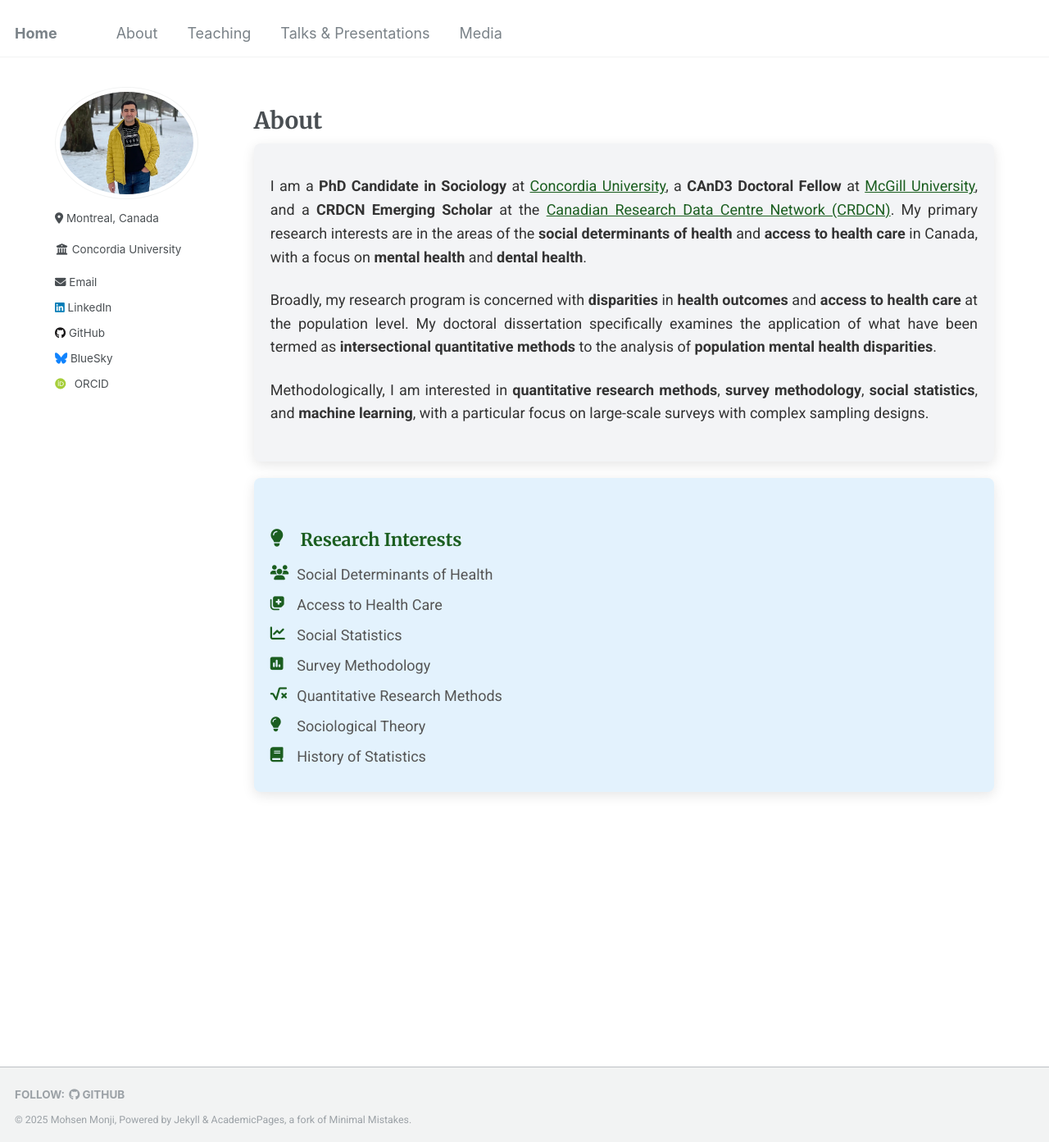
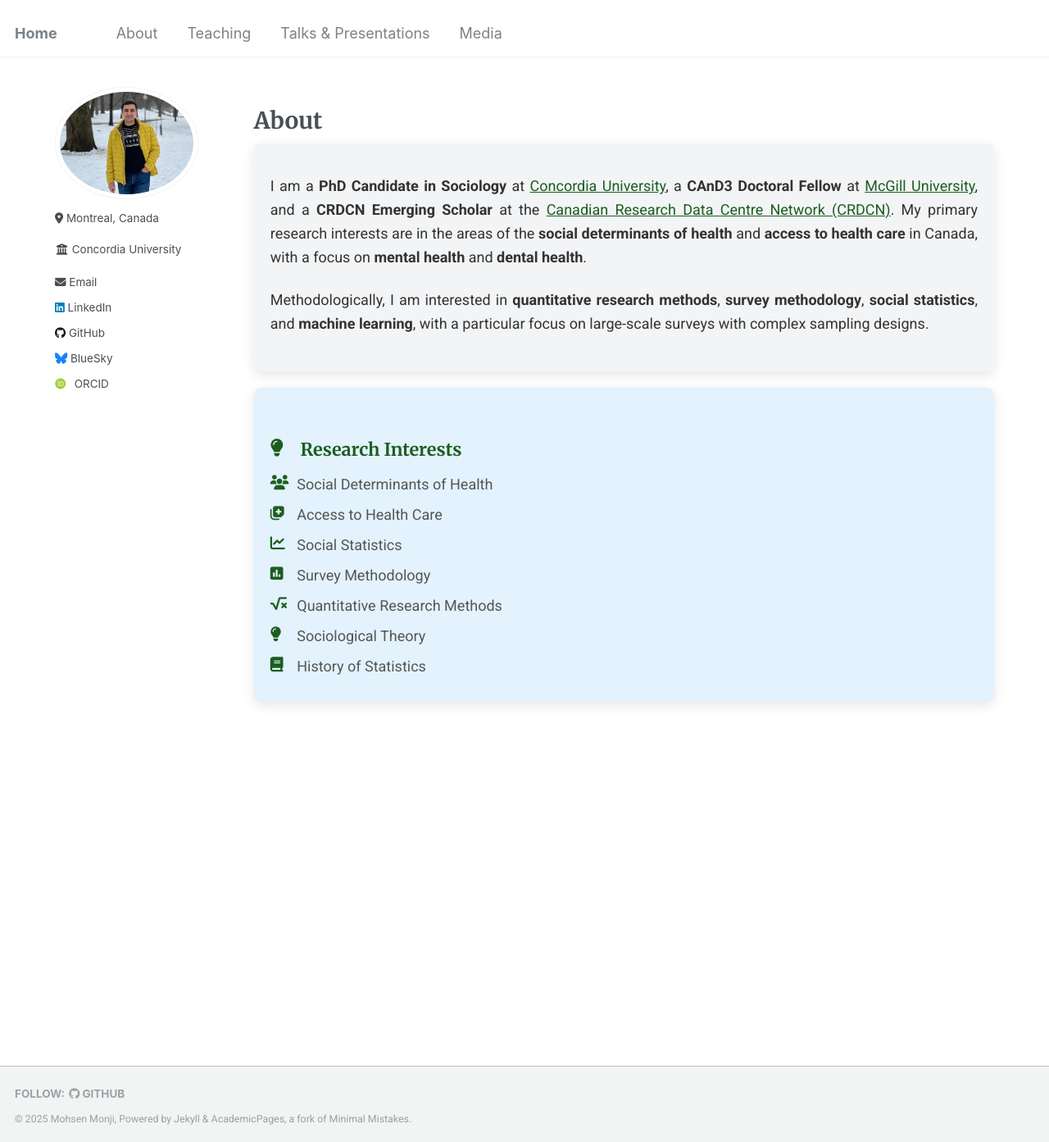
Before and after one commit to Mohsnmonji/mohsnmonji.github.io, a Jekyll site: the page built from about-me.md, in a window 1280 px wide and 1393 px high. Shown: the whole window at 82% size. Built offline with Jekyll 4.4.1, drawn with Linux system fonts in a browser that asks for light colours; some web fonts are replaced.

Commit message:
Update about-me.md

```diff
--- a/about-me.md
+++ b/about-me.md
@@ -99,14 +99,6 @@ author_profile: true
   </p>
 
   <p>
-    Broadly, my research program is concerned with
-    <strong>disparities</strong> in <strong>health outcomes</strong> and <strong>access to health care</strong> at the population level.
-    My doctoral dissertation specifically examines the application of what have been termed as
-    <strong>intersectional quantitative methods</strong> to the analysis of
-    <strong>population mental health disparities</strong>.
-  </p>
-
-  <p>
     Methodologically, I am interested in <strong>quantitative research methods</strong>,
     <strong>survey methodology</strong>, <strong>social statistics</strong>, and <strong>machine learning</strong>,
     with a particular focus on large-scale surveys with complex sampling designs.
```
